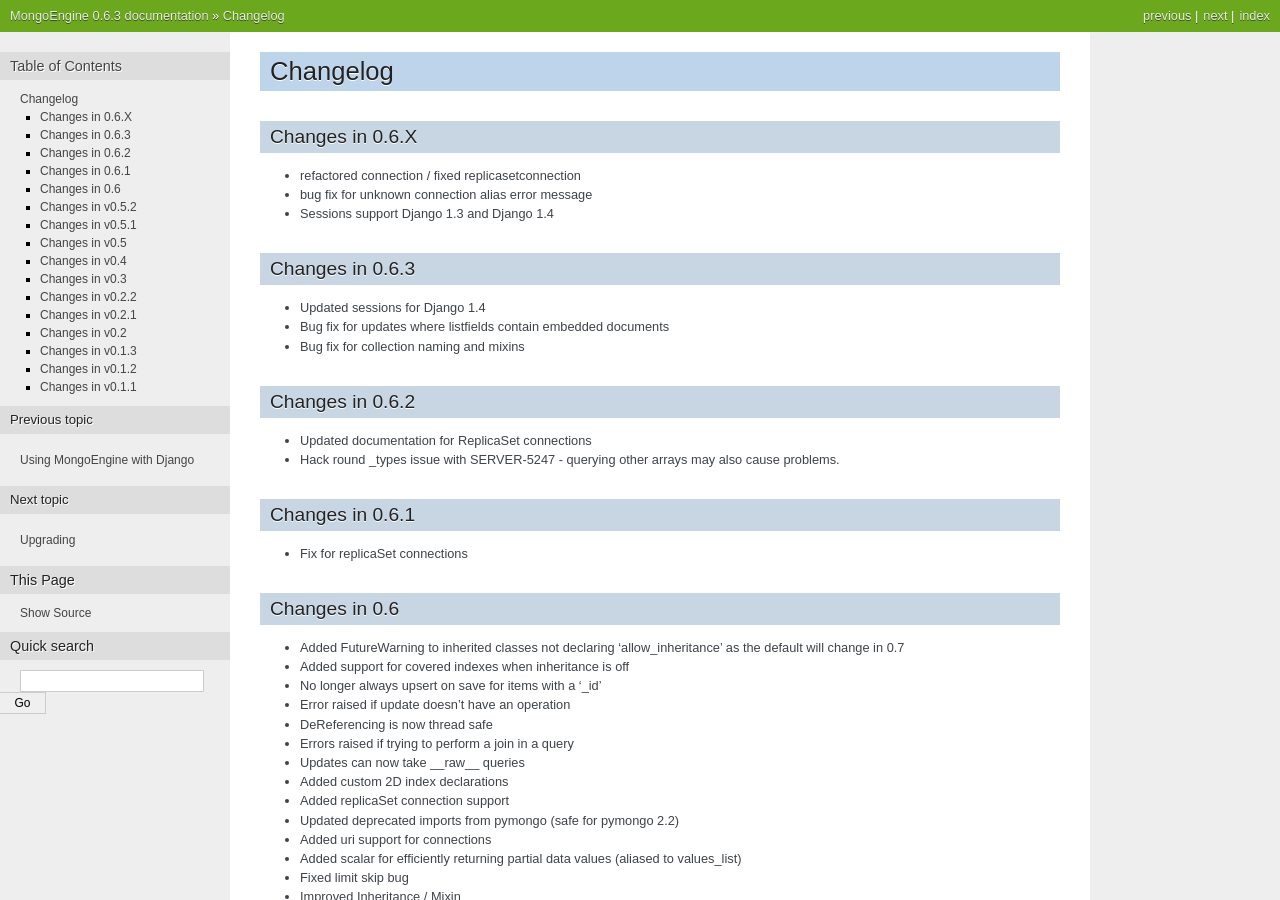
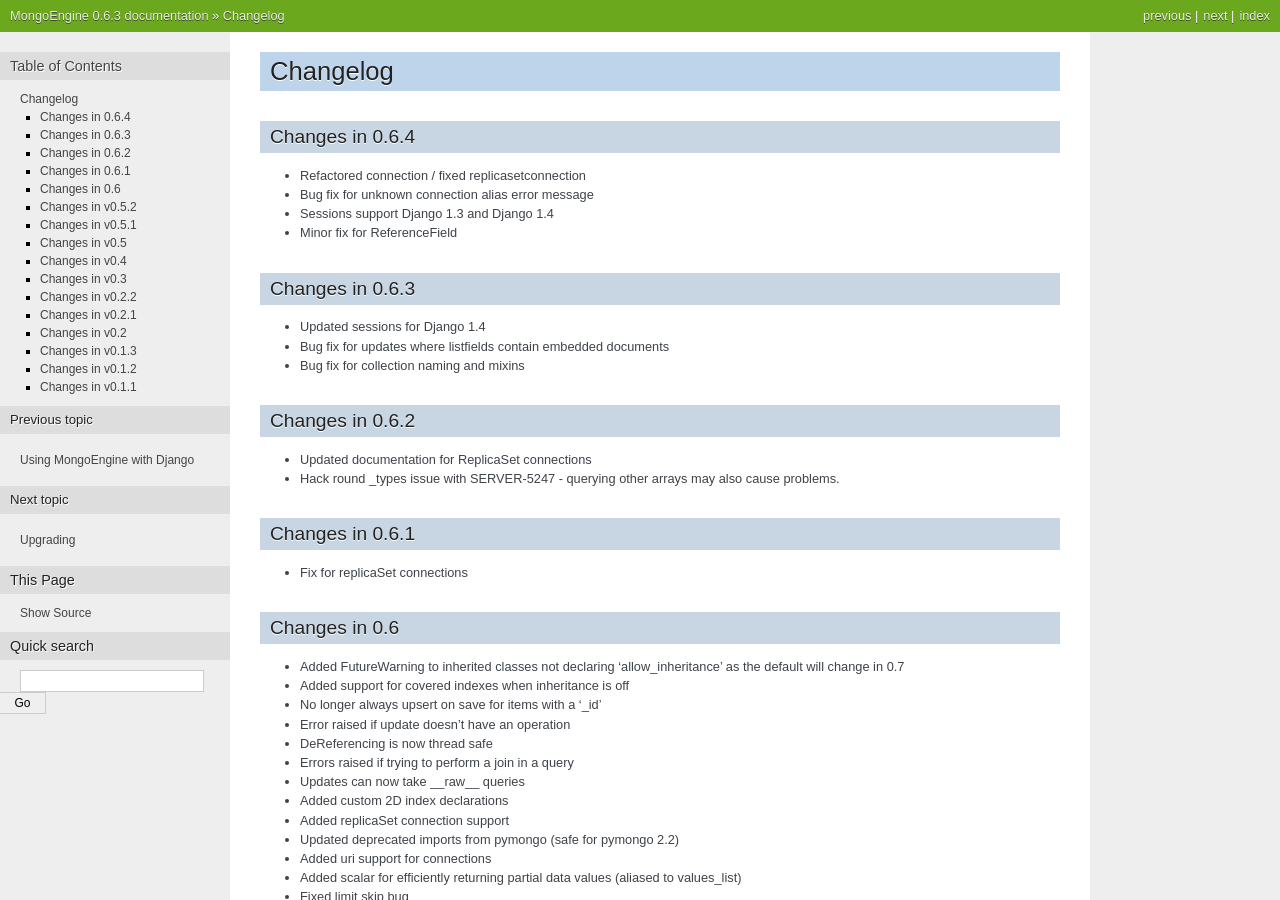
Before and after one commit to MongoEngine/mongoengine, a Sphinx documentation site: the page built from docs/changelog.rst, in a window 1280 px wide and 900 px high. Built offline with Sphinx 7.4.7, drawn with Linux system fonts in a browser that asks for light colours.

Commit message:
Updated changelog

```diff
--- a/docs/changelog.rst
+++ b/docs/changelog.rst
@@ -2,12 +2,13 @@
 Changelog
 =========
 
-Changes in 0.6.X
+Changes in 0.6.4
 ================
 
-- refactored connection / fixed replicasetconnection
-- bug fix for unknown connection alias error message
+- Refactored connection / fixed replicasetconnection
+- Bug fix for unknown connection alias error message
 - Sessions support Django 1.3 and Django 1.4
+- Minor fix for ReferenceField
 
 Changes in 0.6.3
 ================
```
